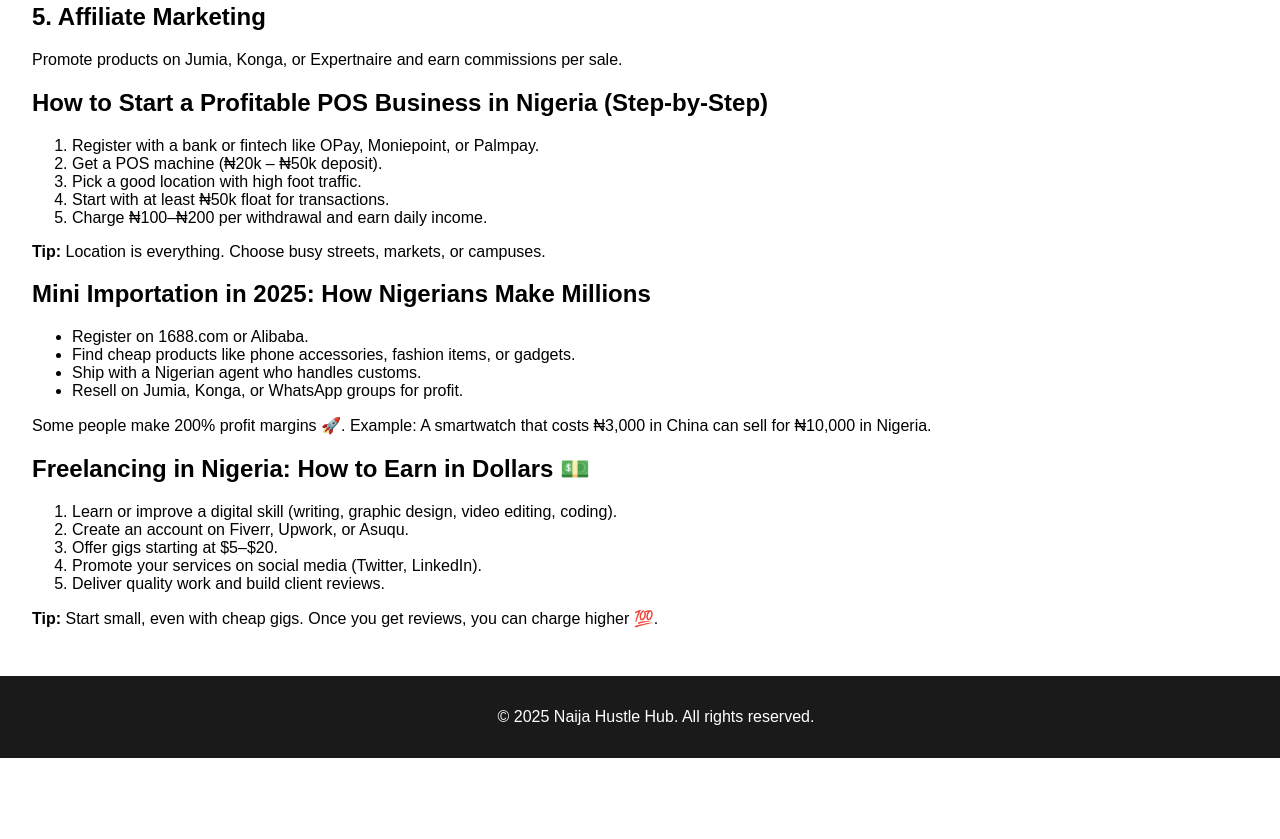
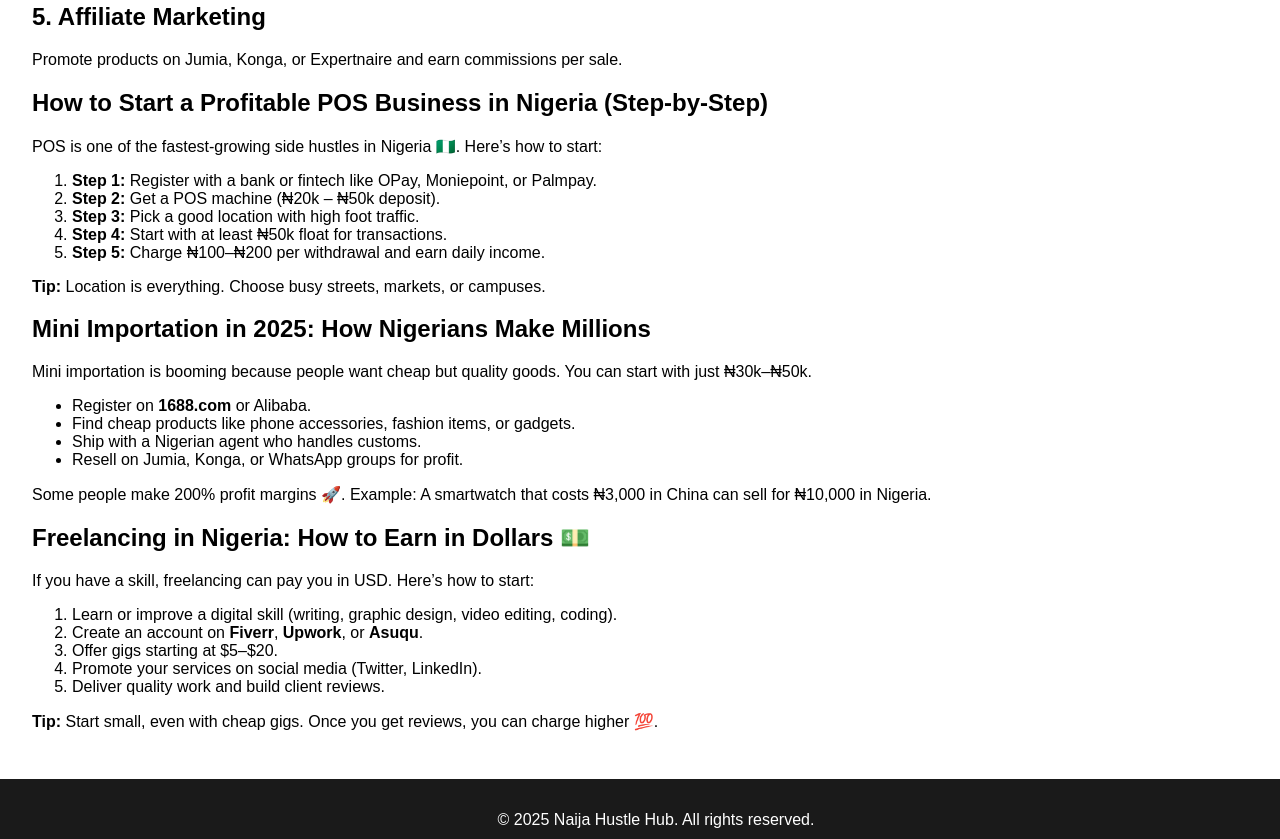
Before and after one commit to naijahustler/naija-side-hustle-blog, a plain HTML site: page blog.html in a window 1280 px wide. Shown: the part 627-1466 px from the top of the page. Before the commit the page ends 1385 px from the top, so only its background shows below. Drawn offline with Linux system fonts and the light colour scheme.

Commit message:
Update blog.html

```diff
--- a/blog.html
+++ b/blog.html
@@ -18,42 +18,42 @@
   </header>
 
   <main>
+    <!-- Post 1 -->
     <section class="blog-post">
       <h1>Top 5 Side Hustles Nigerians Can Start in 2025 with Small Capital</h1>
       <p>In Nigeria today, the hustle is real 💪🏽. With rising prices and limited job opportunities, having a side hustle is no longer a choice — it’s survival. Here are 5 hustles you can start small:</p>
-
       <h2>1. POS Business</h2>
       <p>Still one of the hottest hustles. Get a POS machine, partner with a bank or fintech, and start earning daily.</p>
-
       <h2>2. Mini Importation</h2>
       <p>Import cheap goods from 1688.com or Alibaba and resell locally for profit.</p>
-
       <h2>3. Freelancing Online</h2>
       <p>Offer skills like writing, design, or coding on Fiverr, Upwork, or Asuqu. Start with just a phone or laptop.</p>
-
       <h2>4. Food Business</h2>
       <p>Food never fails in Naija. Start small with snacks, small chops, or food delivery.</p>
-
       <h2>5. Affiliate Marketing</h2>
       <p>Promote products on Jumia, Konga, or Expertnaire and earn commissions per sale.</p>
     </section>
 
+    <!-- Post 2 -->
     <section class="blog-post">
       <h1>How to Start a Profitable POS Business in Nigeria (Step-by-Step)</h1>
+      <p>POS is one of the fastest-growing side hustles in Nigeria 🇳🇬. Here’s how to start:</p>
       <ol>
-        <li>Register with a bank or fintech like OPay, Moniepoint, or Palmpay.</li>
-        <li>Get a POS machine (₦20k – ₦50k deposit).</li>
-        <li>Pick a good location with high foot traffic.</li>
-        <li>Start with at least ₦50k float for transactions.</li>
-        <li>Charge ₦100–₦200 per withdrawal and earn daily income.</li>
+        <li><strong>Step 1:</strong> Register with a bank or fintech like OPay, Moniepoint, or Palmpay.</li>
+        <li><strong>Step 2:</strong> Get a POS machine (₦20k – ₦50k deposit).</li>
+        <li><strong>Step 3:</strong> Pick a good location with high foot traffic.</li>
+        <li><strong>Step 4:</strong> Start with at least ₦50k float for transactions.</li>
+        <li><strong>Step 5:</strong> Charge ₦100–₦200 per withdrawal and earn daily income.</li>
       </ol>
       <p><strong>Tip:</strong> Location is everything. Choose busy streets, markets, or campuses.</p>
     </section>
 
+    <!-- Post 3 -->
     <section class="blog-post">
       <h1>Mini Importation in 2025: How Nigerians Make Millions</h1>
+      <p>Mini importation is booming because people want cheap but quality goods. You can start with just ₦30k–₦50k.</p>
       <ul>
-        <li>Register on 1688.com or Alibaba.</li>
+        <li>Register on <strong>1688.com</strong> or Alibaba.</li>
         <li>Find cheap products like phone accessories, fashion items, or gadgets.</li>
         <li>Ship with a Nigerian agent who handles customs.</li>
         <li>Resell on Jumia, Konga, or WhatsApp groups for profit.</li>
@@ -61,11 +61,13 @@
       <p>Some people make 200% profit margins 🚀. Example: A smartwatch that costs ₦3,000 in China can sell for ₦10,000 in Nigeria.</p>
     </section>
 
+    <!-- Post 4 -->
     <section class="blog-post">
       <h1>Freelancing in Nigeria: How to Earn in Dollars 💵</h1>
+      <p>If you have a skill, freelancing can pay you in USD. Here’s how to start:</p>
       <ol>
         <li>Learn or improve a digital skill (writing, graphic design, video editing, coding).</li>
-        <li>Create an account on Fiverr, Upwork, or Asuqu.</li>
+        <li>Create an account on <strong>Fiverr</strong>, <strong>Upwork</strong>, or <strong>Asuqu</strong>.</li>
         <li>Offer gigs starting at $5–$20.</li>
         <li>Promote your services on social media (Twitter, LinkedIn).</li>
         <li>Deliver quality work and build client reviews.</li>
```
